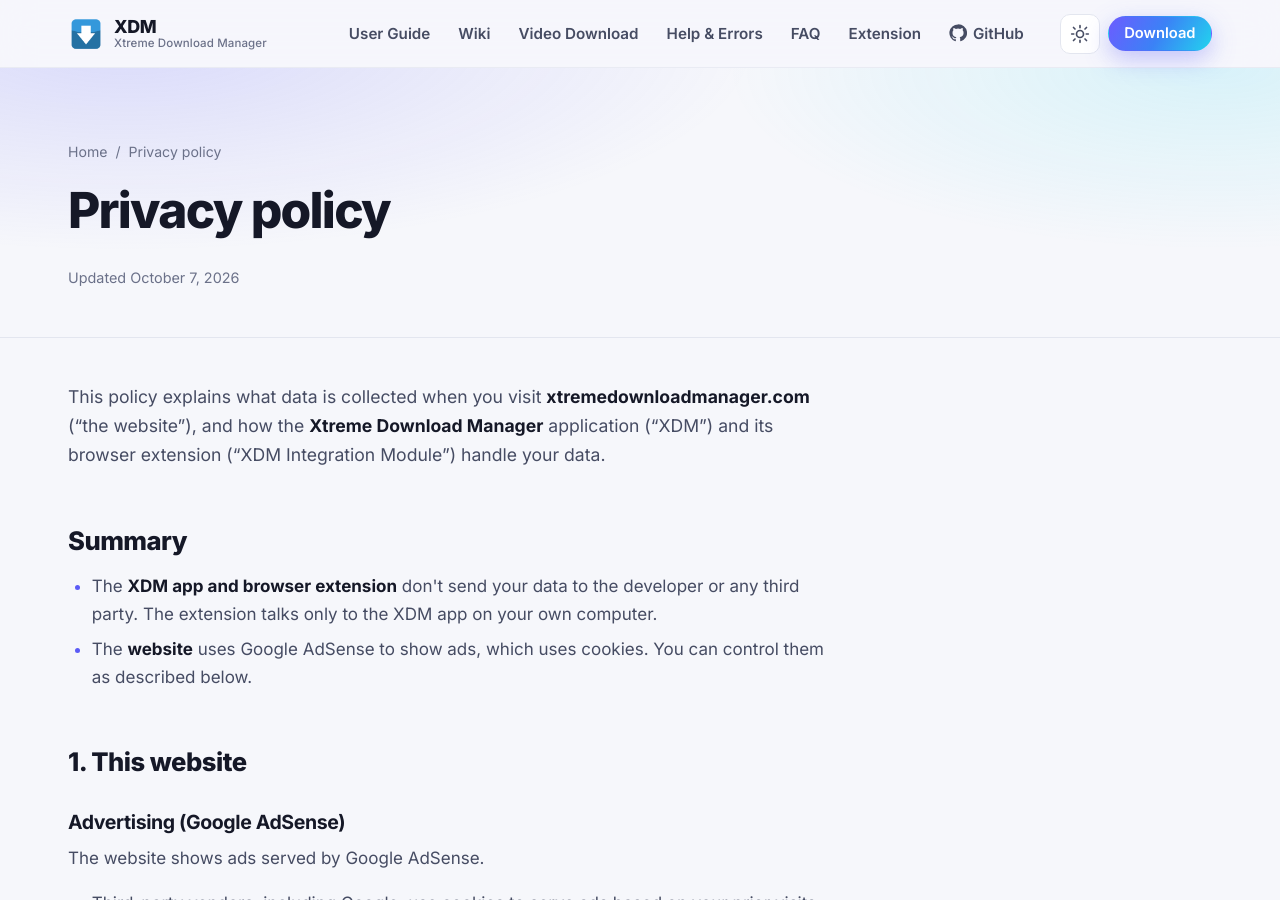
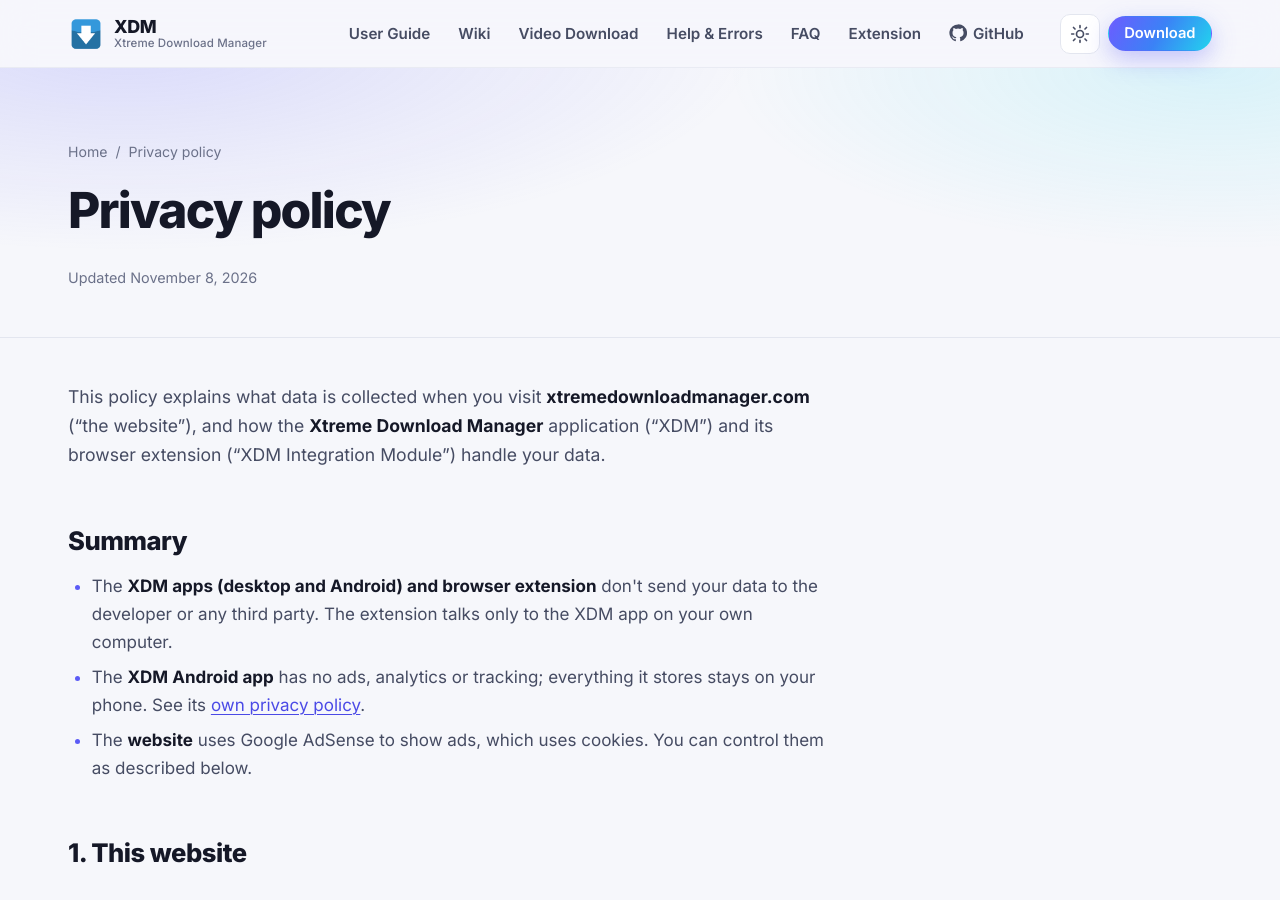
Before and after one commit to xdmweb/xdmweb.github.io, a Jekyll site: the page built from privacy.html, in a window 1280 px wide and 900 px high. Built offline with Jekyll 4.4.1, drawn with Linux system fonts in a browser that asks for light colours; some of the changed text lies outside the part shown.

Commit message:
updated privacy doc

```diff
--- a/privacy.html
+++ b/privacy.html
@@ -1,8 +1,8 @@
 ---
 layout: article-plain
 title: Privacy policy
-description: "Privacy policy for xtremedownloadmanager.com, the Xtreme Download Manager app and the XDM browser extension, including Google AdSense cookies."
-updated: 2026-10-07
+description: "Privacy policy for xtremedownloadmanager.com, the Xtreme Download Manager app for desktop and Android, and the XDM browser extension, including Google AdSense cookies."
+updated: 2026-11-08
 ---
 <p class="lead-p">This policy explains what data is collected when you visit <strong>xtremedownloadmanager.com</strong>
 (“the website”), and how the <strong>Xtreme Download Manager</strong> application (“XDM”) and its browser extension
@@ -10,8 +10,10 @@
 
 <h2 id="summary">Summary</h2>
 <ul>
-  <li>The <strong>XDM app and browser extension</strong> don't send your data to the developer or any third party.
-    The extension talks only to the XDM app on your own computer.</li>
+  <li>The <strong>XDM apps (desktop and Android) and browser extension</strong> don't send your data to the developer
+    or any third party. The extension talks only to the XDM app on your own computer.</li>
+  <li>The <strong>XDM Android app</strong> has no ads, analytics or tracking; everything it stores stays on your
+    phone. See its <a href="/privacy/android/">own privacy policy</a>.</li>
   <li>The <strong>website</strong> uses Google AdSense to show ads, which uses
     cookies. You can control them as described below.</li>
 </ul>
@@ -55,12 +57,16 @@
 <p>The full extension policy is published with its source code on
 <a href="https://github.com/subhra74/xdm/blob/master/browser-extension/chrome-store/PRIVACY.md" rel="noopener">GitHub</a>.</p>
 
-<h2 id="children">4. Children</h2>
+<h2 id="android">4. XDM for Android</h2>
+<p>The Android app has no ads, analytics or tracking, and everything it keeps stays on your phone. It has its own
+policy: <a href="/privacy/android/">Privacy policy for XDM on Android</a>.</p>
+
+<h2 id="children">5. Children</h2>
 <p>The website isn't directed at children under 13, and we don't knowingly collect their information.</p>
 
-<h2 id="changes">5. Changes</h2>
+<h2 id="changes">6. Changes</h2>
 <p>We may update this policy. Changes are published on this page with a new “Updated” date.</p>
 
-<h2 id="contact">6. Contact</h2>
+<h2 id="contact">7. Contact</h2>
 <p>The website and XDM are operated by Team XDM. Questions about privacy or your data? Email
   <a href="mailto:xdm.dev@proton.me">xdm.dev@proton.me</a> or see the <a href="/contact/">contact page</a>.</p>
```
Also changed, not shown: privacy/android/index.html (added, +72 -0 lines).
